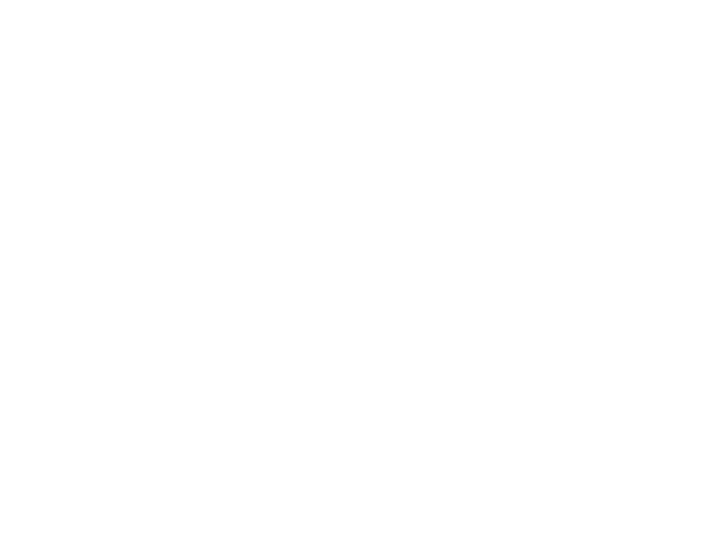
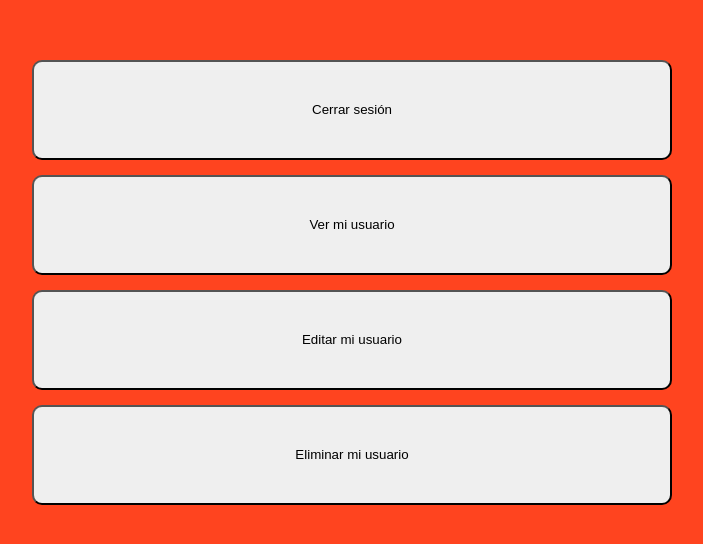
Before and after one commit to CrisCap26/local-food, a React (Create React App) app: page /mi-usuario in a window 1280 px wide. Before the commit this address had no page. Shown: the part 118-662 px from the top of the page, without its empty margins (288-991 px from the left). Built offline with nearby package versions, Linux system fonts and the light colour scheme; the HTML template or start-up script is replaced by a standard one.

Commit message:
add myUser component

```diff
--- a/src/App.js
+++ b/src/App.js
@@ -8,6 +8,7 @@ import PerfilRestaurante from './pages/PerfilRestaurante';
 import RegistrarPlatillo from './pages/RegistrarPlatillo';
 import RegistrarRestaurante from './pages/RegistrarRestaurante';
 import RegistrarUsuario from './pages/RegistrarUsuario';
+import { MyUser } from './pages/User/MyUser';
 
 
 function App() {
@@ -19,6 +20,7 @@ function App() {
       <Route path='/RegistrarPlatillo' element={<RegistrarPlatillo/>}/>
       <Route path='/RegistrarRestaurante' element={<RegistrarRestaurante/>} />
       <Route path='/RegistrarUsuario' element={<RegistrarUsuario/>} />
+      <Route path='/mi-usuario' element={<MyUser/>} />
       <Route path='/AcercaDeNosotros' element={<AcercaDeNostros/>} />
       <Route path='/PerfilRestaurante' element={<PerfilRestaurante/>} />
       <Route path='/ChangePassword' element={<ChangePassword/>} />
--- a/src/pages/Login.jsx
+++ b/src/pages/Login.jsx
@@ -1,4 +1,5 @@
-import { useState } from "react";
+import { useState, useEffect } from "react";
+import { useNavigate } from 'react-router-dom';
 import { login } from '../services/authService';
 import { useLocalStorage } from '../hooks/useLocalStorage';
 import "./login.css";
@@ -14,7 +15,14 @@ function Login() {
 
   const [username, setUsername] = useState("");
   const [password, setPassword] = useState("");
-  const { saveItem } = useLocalStorage('token');
+  const { getItem, saveItem } = useLocalStorage('token');
+  const navigate = useNavigate();
+
+  useEffect(() => {
+    if(getItem()) {
+      navigate('/mi-usuario');
+    }
+  }, []);
 
   const handleSubmit = (e) => {
     e.preventDefault();
--- /dev/null
+++ b/src/pages/User/MyUser.css
@@ -0,0 +1,16 @@
+.my-user {
+  display: flex;
+  align-items: center;
+  justify-content: center;
+  flex-direction: column;
+  gap: 15px;
+  background-color: #FF441F;
+  width: 100%;
+  min-height: 100vh;
+}
+
+.my-user > button {
+  width: 50%;
+  height: 100px;
+  border-radius: 10px;
+}
--- /dev/null
+++ b/src/pages/User/MyUser.jsx
@@ -0,0 +1,14 @@
+import './MyUser.css';
+
+const MyUser = () => {
+  return (
+    <main className="my-user">
+      <button>Cerrar sesión</button>
+      <button>Ver mi usuario</button>
+      <button>Editar mi usuario</button>
+      <button>Eliminar mi usuario</button>
+    </main>
+  );
+}
+
+export { MyUser };
```
